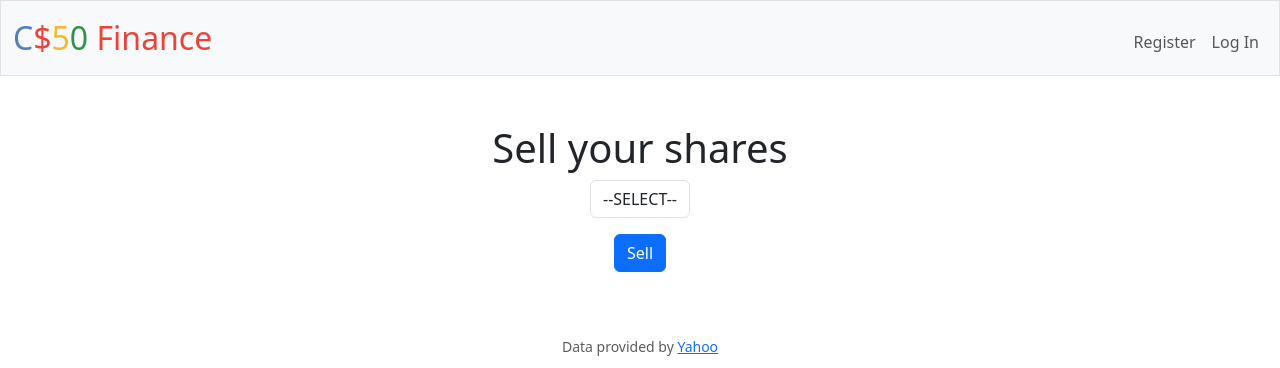
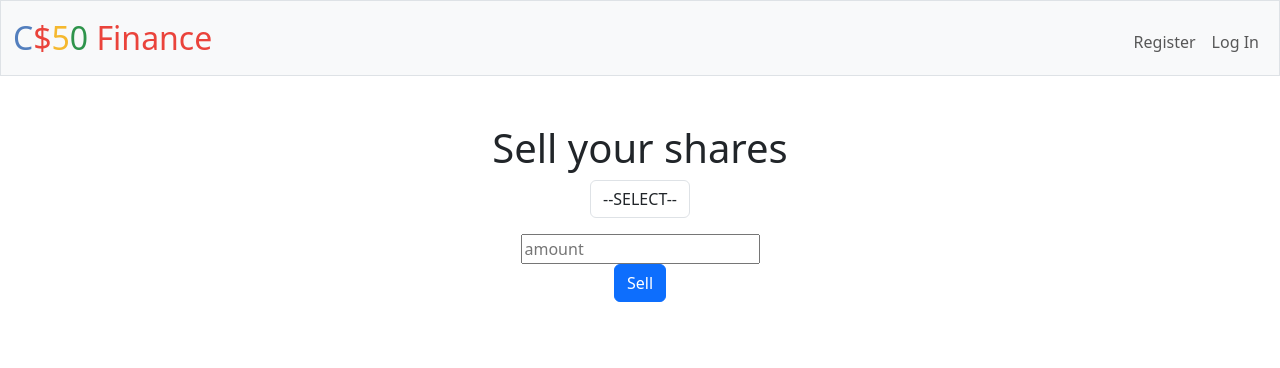
Before and after one commit to getkam/cs50x, a Flask app: template finance/templates/sell.html in a window 1280 px wide. Shown: the top 368 px of the page. Run offline with Flask 3, Linux system fonts and the light colour scheme; the template is opened without the code that fills it, so the values that code supplies are empty; some libraries are stand-ins or nearby versions.

Commit message:
Tue, Mar 5, 2024, 1:08 AM +01:00

```diff
--- a/finance/templates/sell.html
+++ b/finance/templates/sell.html
@@ -15,6 +15,9 @@
             {% endfor %}
         </select>
     </div>
+    <div>
+        <input name="shares" placeholder="amount">
+    </div>
     <div class="mb-3">
         <button class="btn btn-primary" type="submit">Sell</button>
     </div>
```
